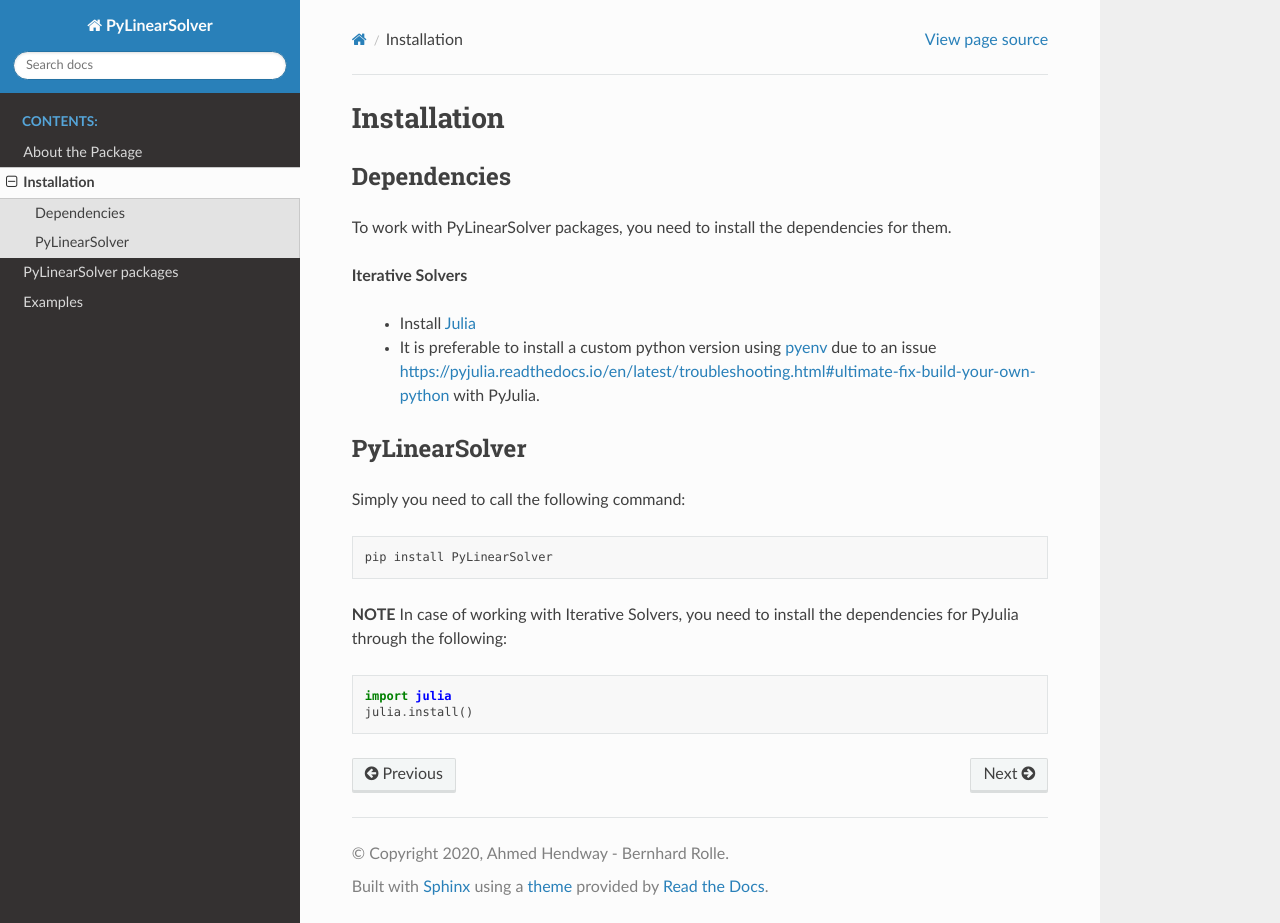
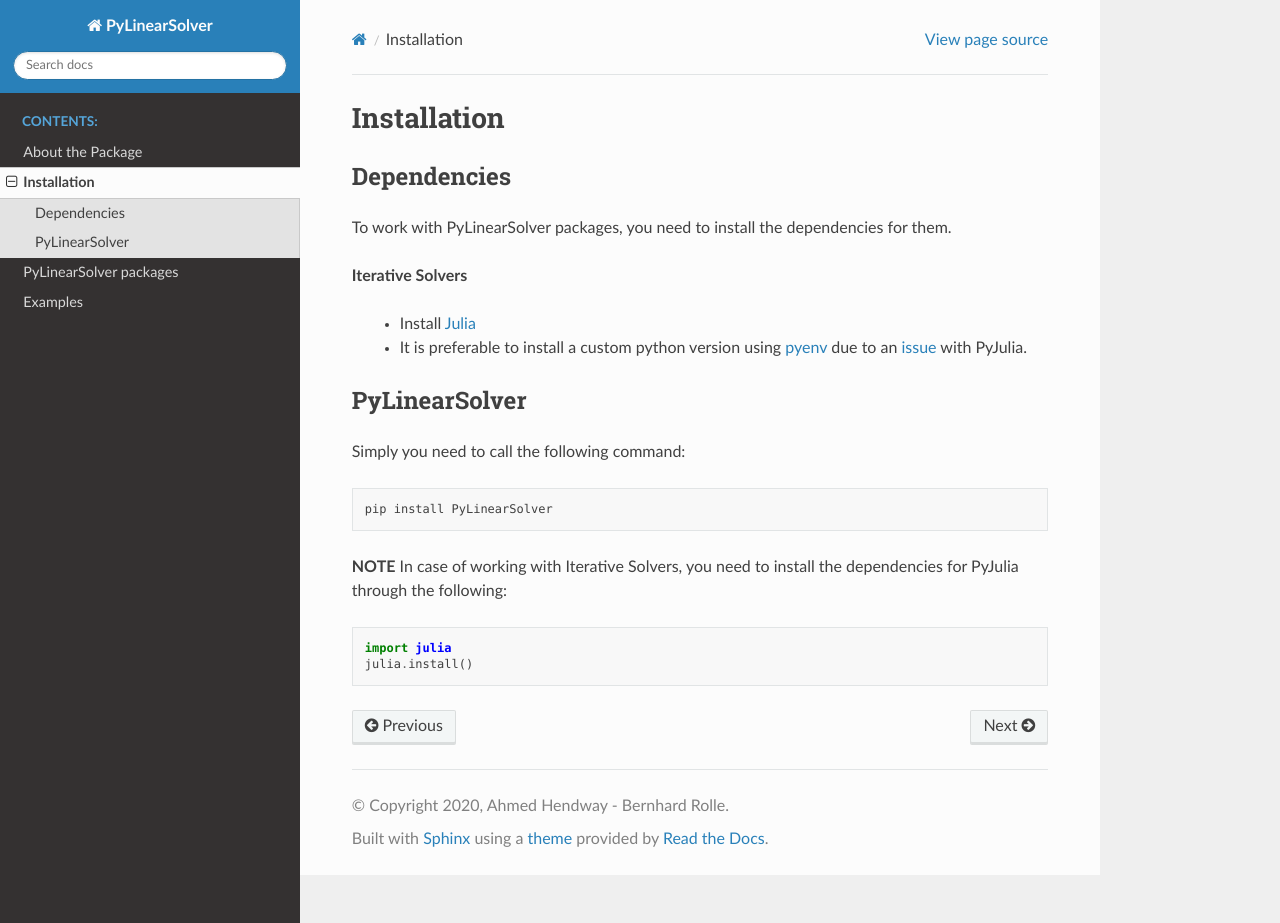
Before and after one commit to AhmedMagdyHendawy/PyLinearSolver, a Sphinx documentation site: the page built from docs/source/Installation.rst, in a window 1280 px wide and 923 px high. Built offline with Sphinx 7.4.7 and the Read the Docs theme 2.0.0, drawn with Linux system fonts in a browser that asks for light colours.

Commit message:
fix the issue ref in the docs

```diff
--- a/docs/source/Installation.rst
+++ b/docs/source/Installation.rst
@@ -9,7 +9,7 @@
 **Iterative Solvers**
 
     * Install `Julia <https://julialang.org/downloads/>`_
-    * It is preferable to install a custom python version using `pyenv <https://github.com/pyenv/pyenv>`_ due to an issue `<https://pyjulia.readthedocs.io/en/latest/troubleshooting.html#ultimate-fix-build-your-own-python>`_ with PyJulia.
+    * It is preferable to install a custom python version using `pyenv <https://github.com/pyenv/pyenv>`_ due to an `issue <https://pyjulia.readthedocs.io/en/latest/troubleshooting.html#ultimate-fix-build-your-own-python>`_ with PyJulia.
 
 
 PyLinearSolver
```
Also changed, not shown: 1 other file.
